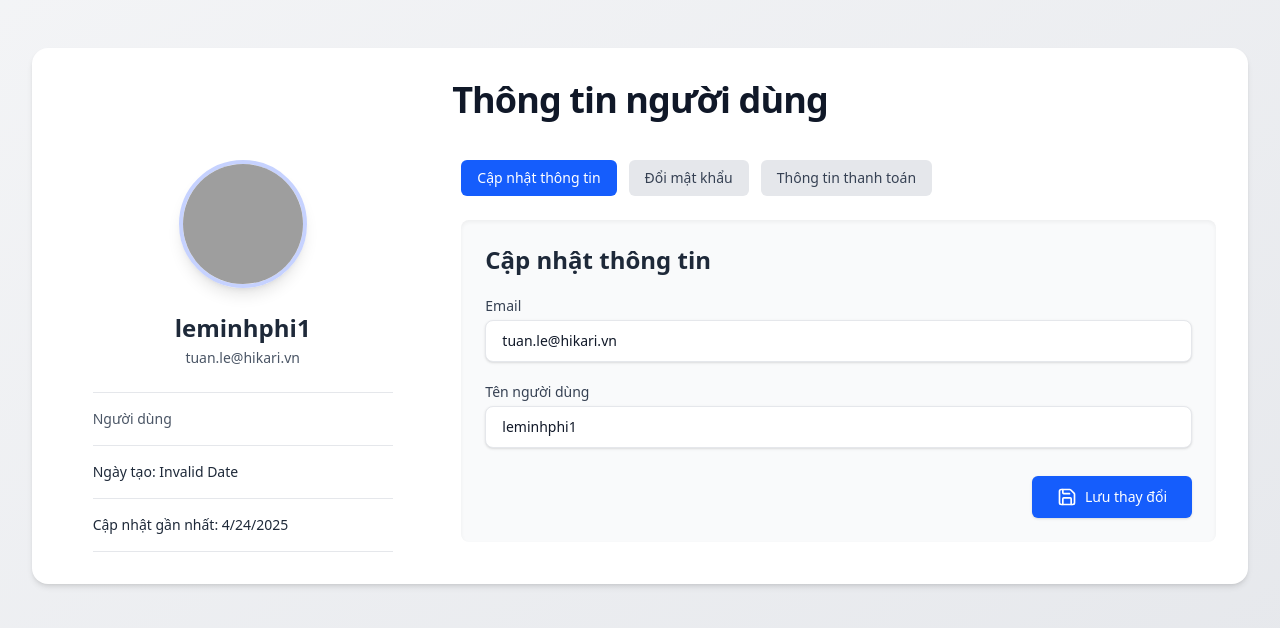
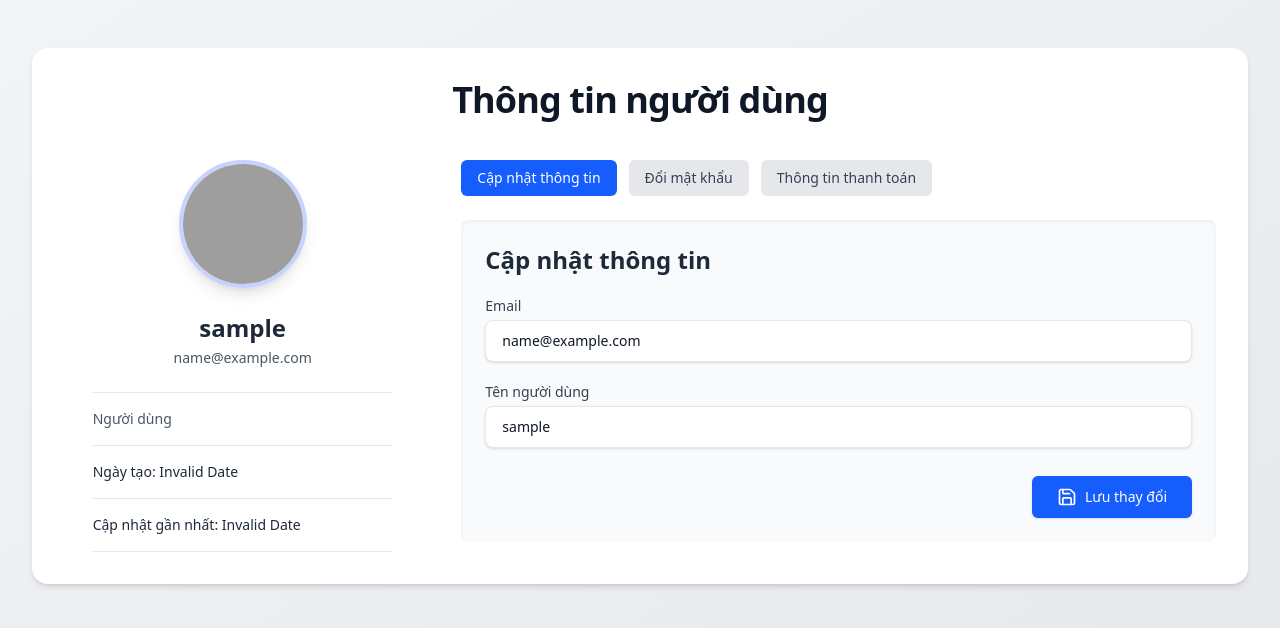
Before and after one commit to nlpn1408/intern-hopper-teamwork-project-FE, a Next.js app: page /profile in a window 1280 px wide. Shown: the top 628 px of the page. Built offline with nearby package versions, Linux system fonts and the light colour scheme; data requests are answered from the project's data file; sample sign-in values are in the browser's storage; grey boxes are pictures that could not be loaded.

Commit message:
feat(profile): update profile page (FE05) by voanhphi

```diff
--- a/src/app/profile/page.tsx
+++ b/src/app/profile/page.tsx
@@ -1,6 +1,7 @@
 'use client'
 
 import { Save } from 'lucide-react'
+import router from 'next/router';
 import React, { useEffect, useState } from 'react'
 import { ClipLoader, MoonLoader, RingLoader } from 'react-spinners';
 import { toast, Toaster } from 'sonner';
@@ -28,6 +29,10 @@ const initialUser: User = {
 }
 
 export default function ProfilePage() {
+    const [activeSection, setActiveSection] = useState<'profile' | 'password' | 'payment'>('profile');
+    const [isLoading, setIsLoading] = useState(true);
+
+    // local storage mock user
     // localStorage.setItem('mock-user', JSON.stringify({
     //     id: 1,
     //     username: 'leminhtuan',
@@ -36,11 +41,9 @@ export default function ProfilePage() {
     //     role: 1,
     //     createdAt: '2024-01-01T08:00:00Z',
     //     updatedAt: '2024-02-01T08:00:00Z',
-    //     deleted: false
+    //     deleted: false,
     // }))
-    // console.log('Đã lưu lại dữ liệu mock-user ')
-    const [activeSection, setActiveSection] = useState<'profile' | 'password' | 'payment'>('profile');
-    const [isLoading, setIsLoading] = useState(true);
+    // console.log('mock-user', localStorage.getItem('mock-user'))
 
     const [user, setUser] = useState<User>(initialUser)
     const [newUsername, setNewUsername] = useState(user.username)
@@ -51,31 +54,17 @@ export default function ProfilePage() {
 
         if (storedUser) {
             const parsedUser = JSON.parse(storedUser) as User
-            const userId = parsedUser.id
-
-            const fetchUser = async () => {
-                try {
-                    const response = await fetch(`http://localhost:3001/users/${userId}`)
-                    const data = await response.json()
-                    setUser(data)
-                    setNewUsername(data.username)
-                    setNewEmail(data.email)
-                } catch (error) {
-                    console.error('Lỗi khi fetch user:', error)
-                } finally {
-                    setIsLoading(false)
-                }
-            }
-
-            // timeout test
+            setUser(parsedUser)
+            setNewUsername(parsedUser.username)
+            setNewEmail(parsedUser.email)
+        } else {
+            toast.error('Không tìm thấy dữ liệu người dùng!')
             setTimeout(() => {
-                fetchUser()
-            }, 1000)
-        } else {
-            setIsLoading(false)
+                router.push('/login')
+            }, 3000)
         }
+        setIsLoading(false)
     }, [])
-
 
     const handleProfileUpdate = async (e: React.FormEvent) => {
         e.preventDefault()
@@ -87,8 +76,11 @@ export default function ProfilePage() {
             updatedAt: new Date().toISOString()
         }
 
+        console.log('updatedUser', updatedUser)
+        console.log('id', user.id)
+
         try {
-            const res = await fetch(`http://localhost:3001/users/${user.id}`, {
+            const res = await fetch(`http://localhost:3001/api/users/update/${user.id}`, {
                 method: 'PUT',
                 headers: { 'Content-Type': 'application/json' },
                 body: JSON.stringify(updatedUser),
```
